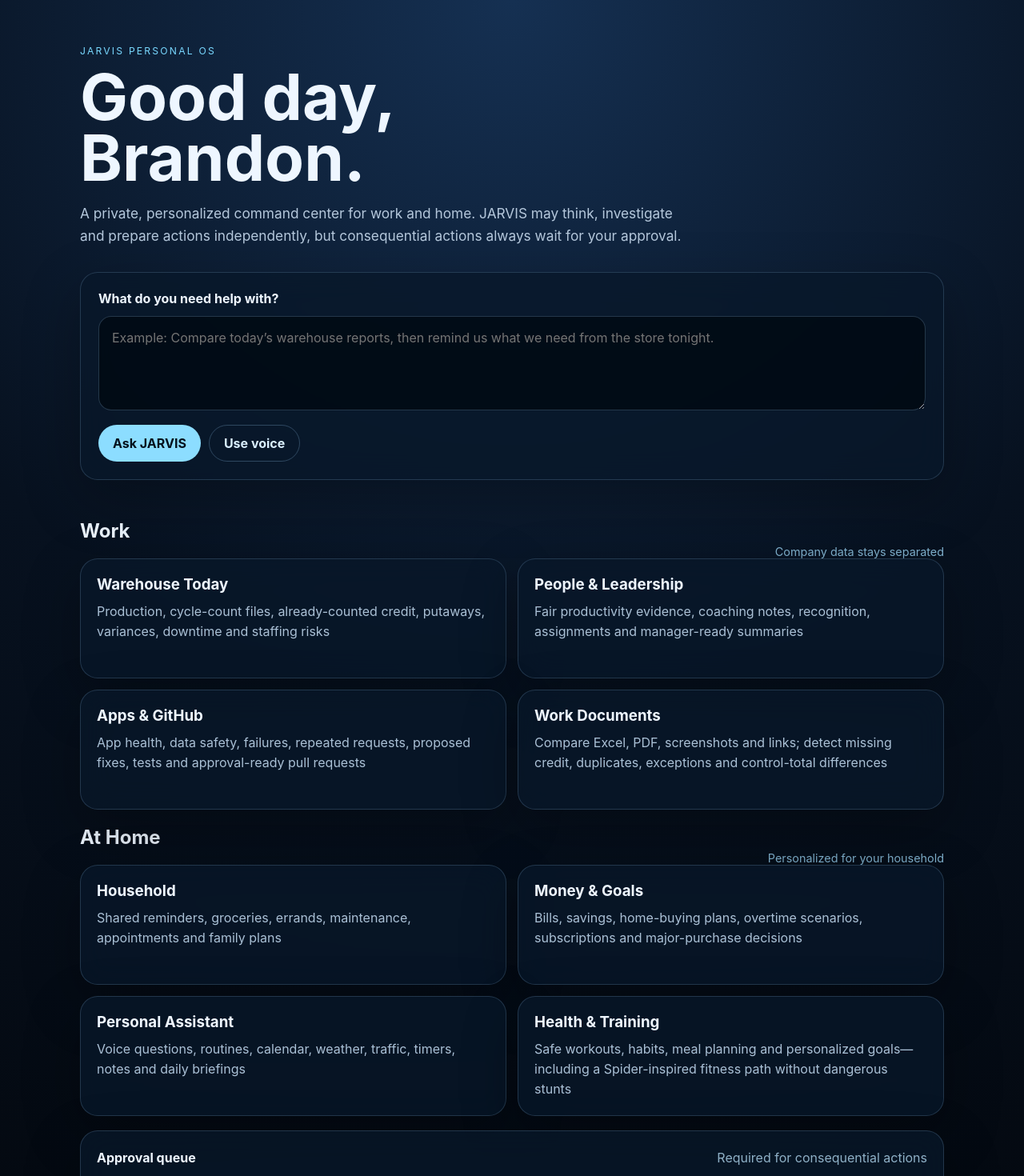
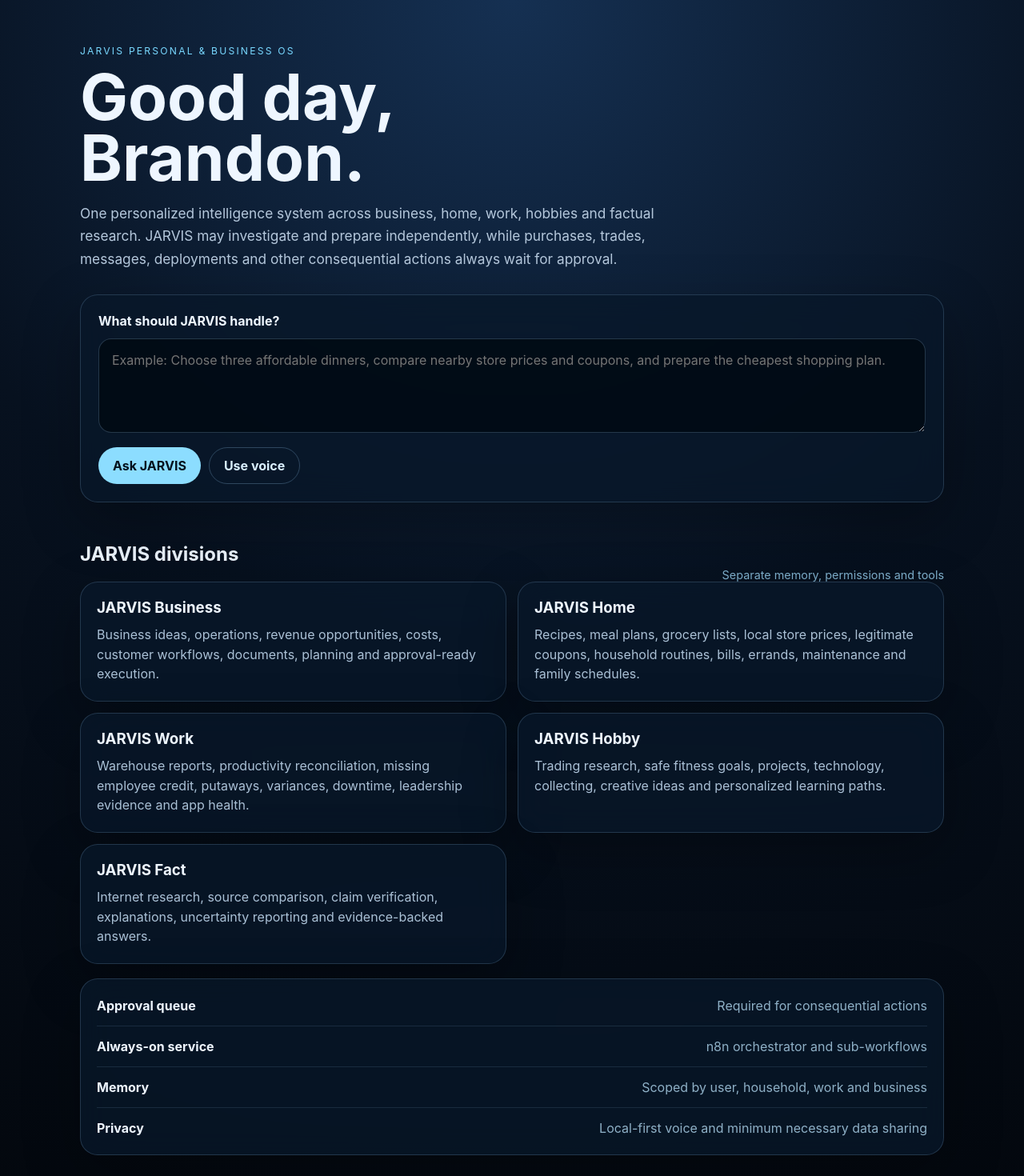
Before and after one commit to ZaspDragon/JARVIS, a Next.js app: page / in a window 1280 px wide. Shown: the top 1470 px of the page at 80% size. Built offline with nearby package versions, Linux system fonts and the light colour scheme.

Commit message:
Expand JARVIS into business, home, work, hobby and fact divisions

```diff
--- a/app/page.tsx
+++ b/app/page.tsx
@@ -1,29 +1,23 @@
-const workModules = [
-  ["Warehouse Today", "Production, cycle-count files, already-counted credit, putaways, variances, downtime and staffing risks"],
-  ["People & Leadership", "Fair productivity evidence, coaching notes, recognition, assignments and manager-ready summaries"],
-  ["Apps & GitHub", "App health, data safety, failures, repeated requests, proposed fixes, tests and approval-ready pull requests"],
-  ["Work Documents", "Compare Excel, PDF, screenshots and links; detect missing credit, duplicates, exceptions and control-total differences"]
-];
-
-const homeModules = [
-  ["Household", "Shared reminders, groceries, errands, maintenance, appointments and family plans"],
-  ["Money & Goals", "Bills, savings, home-buying plans, overtime scenarios, subscriptions and major-purchase decisions"],
-  ["Personal Assistant", "Voice questions, routines, calendar, weather, traffic, timers, notes and daily briefings"],
-  ["Health & Training", "Safe workouts, habits, meal planning and personalized goals—including a Spider-inspired fitness path without dangerous stunts"]
+const divisions = [
+  ["JARVIS Business", "Business ideas, operations, revenue opportunities, costs, customer workflows, documents, planning and approval-ready execution."],
+  ["JARVIS Home", "Recipes, meal plans, grocery lists, local store prices, legitimate coupons, household routines, bills, errands, maintenance and family schedules."],
+  ["JARVIS Work", "Warehouse reports, productivity reconciliation, missing employee credit, putaways, variances, downtime, leadership evidence and app health."],
+  ["JARVIS Hobby", "Trading research, safe fitness goals, projects, technology, collecting, creative ideas and personalized learning paths."],
+  ["JARVIS Fact", "Internet research, source comparison, claim verification, explanations, uncertainty reporting and evidence-backed answers."]
 ];
 
 export default function HomePage() {
   return (
     <main className="shell">
       <header className="hero">
-        <p className="eyebrow">JARVIS PERSONAL OS</p>
+        <p className="eyebrow">JARVIS PERSONAL & BUSINESS OS</p>
         <h1>Good day, Brandon.</h1>
-        <p className="subtitle">A private, personalized command center for work and home. JARVIS may think, investigate and prepare actions independently, but consequential actions always wait for your approval.</p>
+        <p className="subtitle">One personalized intelligence system across business, home, work, hobbies and factual research. JARVIS may investigate and prepare independently, while purchases, trades, messages, deployments and other consequential actions always wait for approval.</p>
       </header>
 
       <section className="askCard" aria-label="Ask JARVIS">
-        <label htmlFor="jarvis-question">What do you need help with?</label>
-        <textarea id="jarvis-question" placeholder="Example: Compare today’s warehouse reports, then remind us what we need from the store tonight." rows={4} />
+        <label htmlFor="jarvis-question">What should JARVIS handle?</label>
+        <textarea id="jarvis-question" placeholder="Example: Choose three affordable dinners, compare nearby store prices and coupons, and prepare the cheapest shopping plan." rows={4} />
         <div className="actions">
           <button type="button">Ask JARVIS</button>
           <button className="secondary" type="button">Use voice</button>
@@ -32,26 +26,11 @@
 
       <section>
         <div className="sectionHeading">
-          <h2>Work</h2>
-          <span>Company data stays separated</span>
+          <h2>JARVIS divisions</h2>
+          <span>Separate memory, permissions and tools</span>
         </div>
         <div className="grid">
-          {workModules.map(([title, description]) => (
-            <article className="moduleCard" key={title}>
-              <h3>{title}</h3>
-              <p>{description}</p>
-            </article>
-          ))}
-        </div>
-      </section>
-
-      <section>
-        <div className="sectionHeading">
-          <h2>At Home</h2>
-          <span>Personalized for your household</span>
-        </div>
-        <div className="grid">
-          {homeModules.map(([title, description]) => (
+          {divisions.map(([title, description]) => (
             <article className="moduleCard" key={title}>
               <h3>{title}</h3>
               <p>{description}</p>
@@ -62,9 +41,9 @@
 
       <section className="statusCard">
         <div><strong>Approval queue</strong><span>Required for consequential actions</span></div>
-        <div><strong>Always-on service</strong><span>n8n design ready</span></div>
-        <div><strong>Memory</strong><span>Separate work, personal and household scopes</span></div>
-        <div><strong>Privacy</strong><span>Local-first voice and minimum cloud exposure planned</span></div>
+        <div><strong>Always-on service</strong><span>n8n orchestrator and sub-workflows</span></div>
+        <div><strong>Memory</strong><span>Scoped by user, household, work and business</span></div>
+        <div><strong>Privacy</strong><span>Local-first voice and minimum necessary data sharing</span></div>
       </section>
     </main>
   );
```
